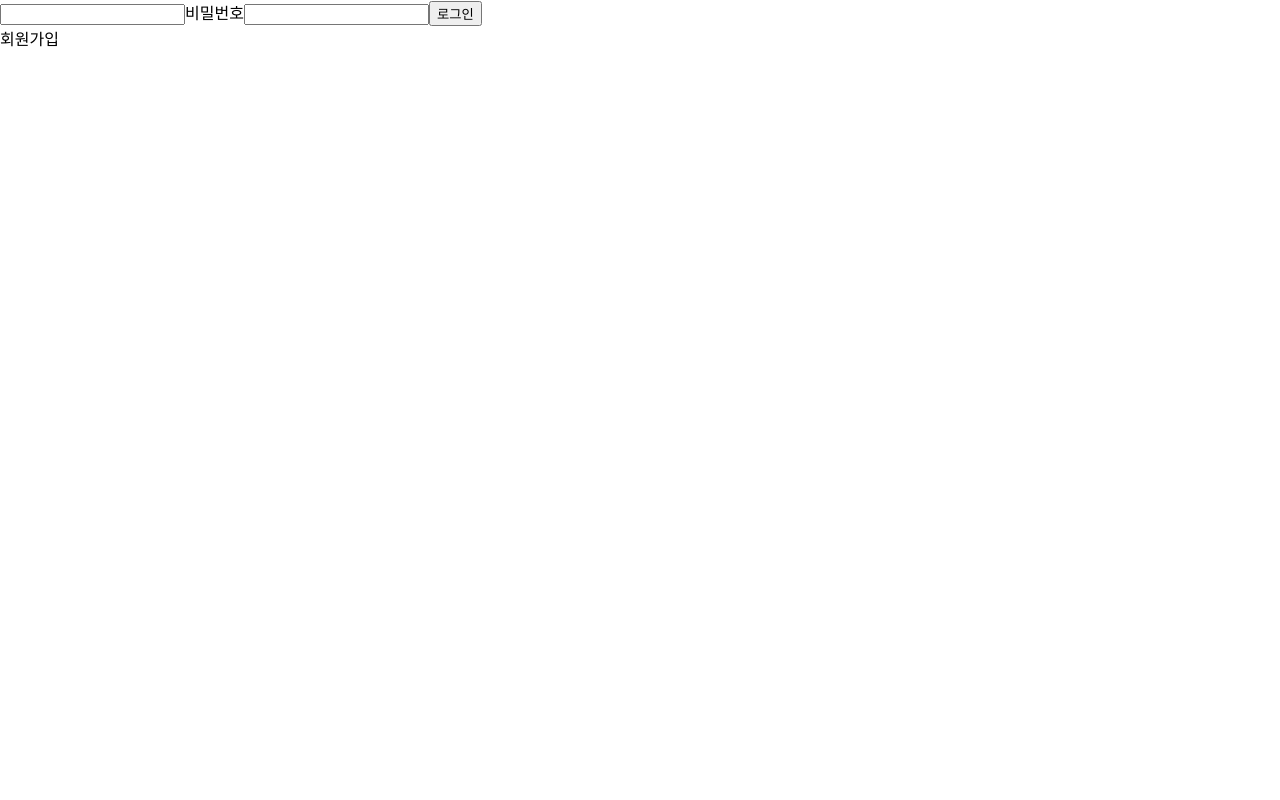
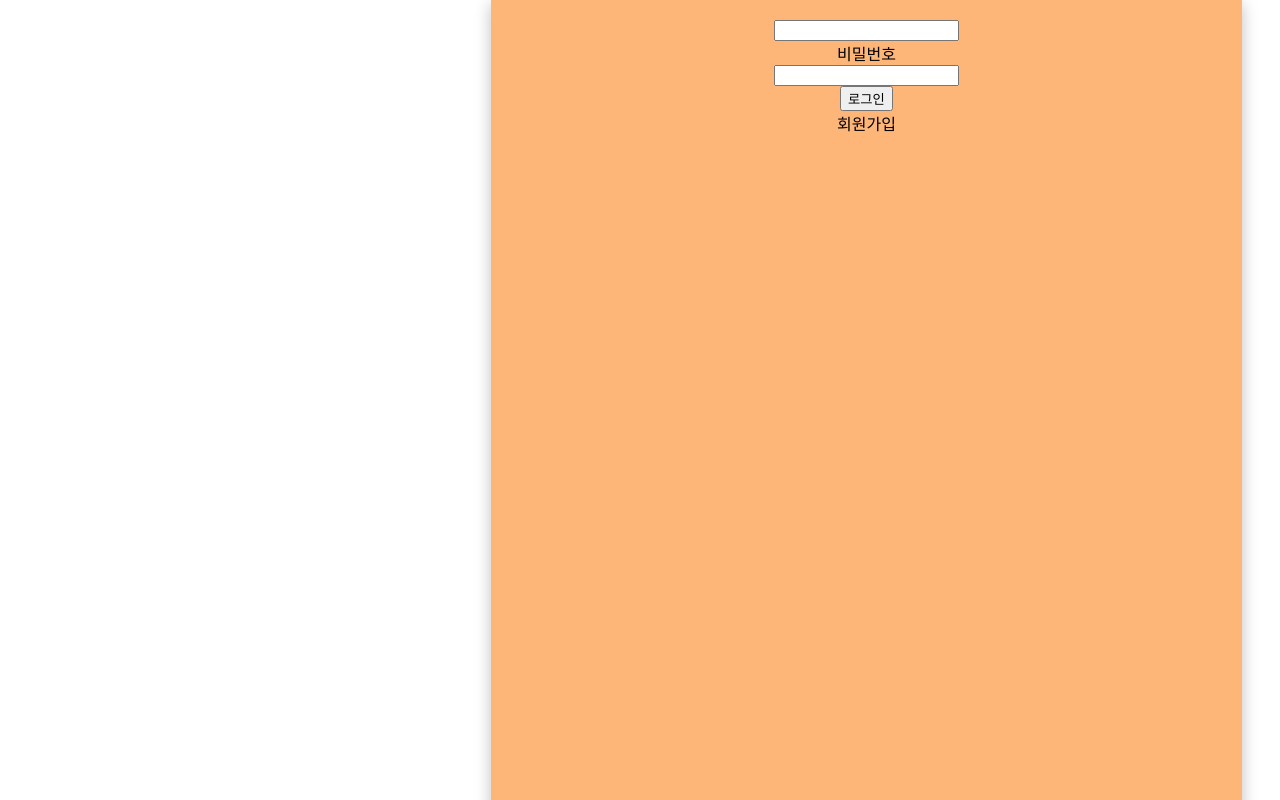
Before and after one commit to ONEPAGE-2024/oneday-onepage-web, a React (Create React App) app: page /signin in a window 1280 px wide. Shown: the top 800 px of the page. Built offline with nearby package versions, Linux system fonts and the light colour scheme.

Commit message:
add :: 배경 설정

```diff
--- a/src/pages/Signin.js
+++ b/src/pages/Signin.js
@@ -1,5 +1,6 @@
 import React, { useState } from "react";
 import { useNavigate } from "react-router-dom";
+import "../styles/Signin.css";
 
 const Signin = () => {
   const [email, setEmail] = useState("");
@@ -50,7 +51,7 @@ const Signin = () => {
   };
 
   return (
-    <div>
+    <div className="signin-container">
       <input
         id="email"
         className="SigninemailInputBox"
--- /dev/null
+++ b/src/styles/Signin.css
@@ -0,0 +1,13 @@
+.signin-container {
+  background-color: #fdb578;
+  position: relative;
+  display: flex;
+  flex-direction: column;
+  align-items: center;
+  width: 751px;
+  height: 983px;
+  padding: 20px;
+  left: 491px;
+  box-sizing: border-box;
+  box-shadow: 0px 4px 15px rgba(0, 0, 0, 0.25);
+}
```
